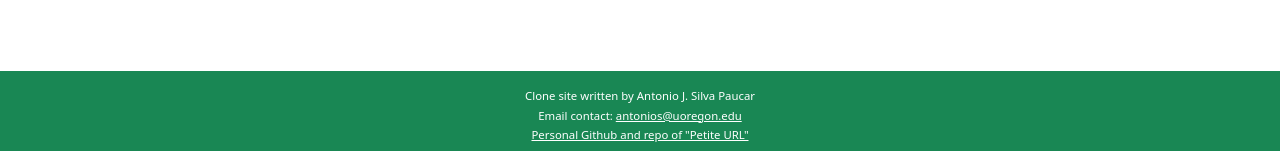
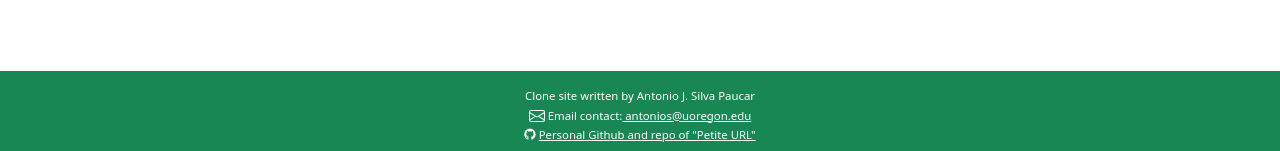
Before and after one commit to antoniojsp/petite_url, a Flask app: page / in a window 1280 px wide. Shown: the part 649-800 px from the top of the page. Run offline with Flask 2, Linux system fonts and the light colour scheme; some libraries are stand-ins or nearby versions.

Commit message:
add icons

```diff
--- a/requirements.txt
+++ b/requirements.txt
@@ -15,6 +15,7 @@ itsdangerous==2.1.2
 Jinja2==3.1.2
 MarkupSafe==2.1.1
 pymongo==4.1.1
+pytz==2022.1
 requests==2.27.1
 urllib3==1.26.9
 validators==0.19.0
--- a/static/index.css
+++ b/static/index.css
@@ -18,7 +18,7 @@ footer {
   text-decoration: none;
 }
 
-#footer_url{
+#footer_url, #footer_mail{
   color: white;
 
 }
--- a/templates/base.html
+++ b/templates/base.html
@@ -5,9 +5,8 @@
     <meta name="viewport" content="width=device-width, initial-scale=1">
     <link href="https://cdn.jsdelivr.net/npm/bootstrap@5.1.3/dist/css/bootstrap.min.css" rel="stylesheet">
     <script src="https://cdn.jsdelivr.net/npm/bootstrap@5.1.3/dist/js/bootstrap.bundle.min.js"></script>
-     <script src='https://ajax.googleapis.com/ajax/libs/jquery/3.5.1/jquery.min.js'></script>
-
-
+    <script src='https://ajax.googleapis.com/ajax/libs/jquery/3.5.1/jquery.min.js'></script>
+    <link rel='stylesheet' href='https://cdn.jsdelivr.net/npm/bootstrap-icons@1.7.2/font/bootstrap-icons.css'>
     <script src="{{ url_for('static', filename='index.js') }}"></script>
     <link rel="stylesheet" href="{{ url_for('static', filename='index.css') }}">
     <link rel="shortcut icon" href="{{ url_for('static', filename='favicon.ico') }}">
@@ -21,10 +20,10 @@
     <footer class="footer mt-3 l-8 bg-success">
         <div class="container ">
             <small>Clone site written by {{ info.name }}</small><br>
-            <small> Email contact:
-<!--                correct-->
-                <a id="footer_url" href="mailto:{{ info.email }}"> {{ info.email }}</a></small><br>
-          <small><a id="footer_url" href = "{{ info.github }}" Target="_blank">Personal Github and repo of "Petite URL"</a></small>
+            <small><svg xmlns="http://www.w3.org/2000/svg" width="16" height="16" fill="currentColor" class="bi bi-envelope" viewBox="0 0 16 16">
+  <path d="M0 4a2 2 0 0 1 2-2h12a2 2 0 0 1 2 2v8a2 2 0 0 1-2 2H2a2 2 0 0 1-2-2V4Zm2-1a1 1 0 0 0-1 1v.217l7 4.2 7-4.2V4a1 1 0 0 0-1-1H2Zm13 2.383-4.708 2.825L15 11.105V5.383Zm-.034 6.876-5.64-3.471L8 9.583l-1.326-.795-5.64 3.47A1 1 0 0 0 2 13h12a1 1 0 0 0 .966-.741ZM1 11.105l4.708-2.897L1 5.383v5.722Z"/>
+</svg> Email contact:<a id="footer_mail" href="mailto:{{ info.email }}"> {{ info.email }}</a></small><br>
+          <small><i class='bi bi-github'> </i><a id="footer_url" href = "{{ info.github }}" Target="_blank">  Personal Github and repo of "Petite URL"</a></small>
         </div>
     </footer>
 </html>
```
